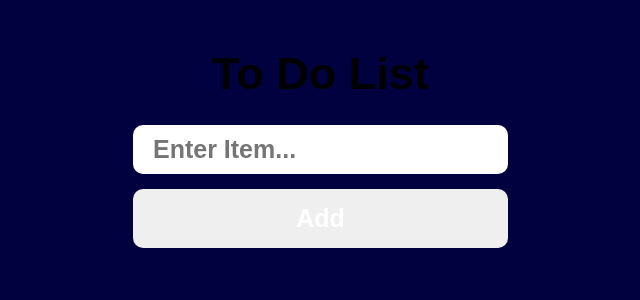
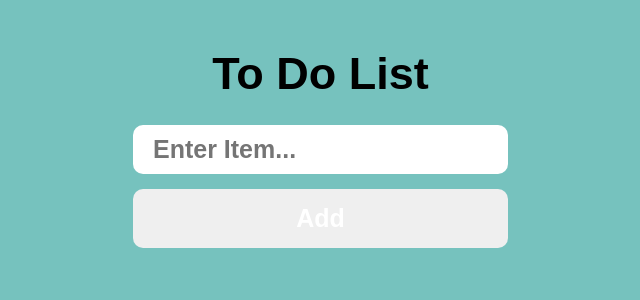
Before and after one commit to mohamedsamir372/to-do, a Next.js app: page / in a window 1280 px wide. Shown: the top 300 px of the page, without its empty margins (355-995 px from the left). Built offline with nearby package versions, Linux system fonts and the light colour scheme.

Commit message:
initial commit

```diff
--- a/app/globals.css
+++ b/app/globals.css
@@ -87,7 +87,7 @@ body {
 
 body {
   color: rgb(var(--foreground-rgb));
-  background: rgb(1, 1, 63);
+  background: rgb(118, 194, 190);
 }
 
 a {
```
